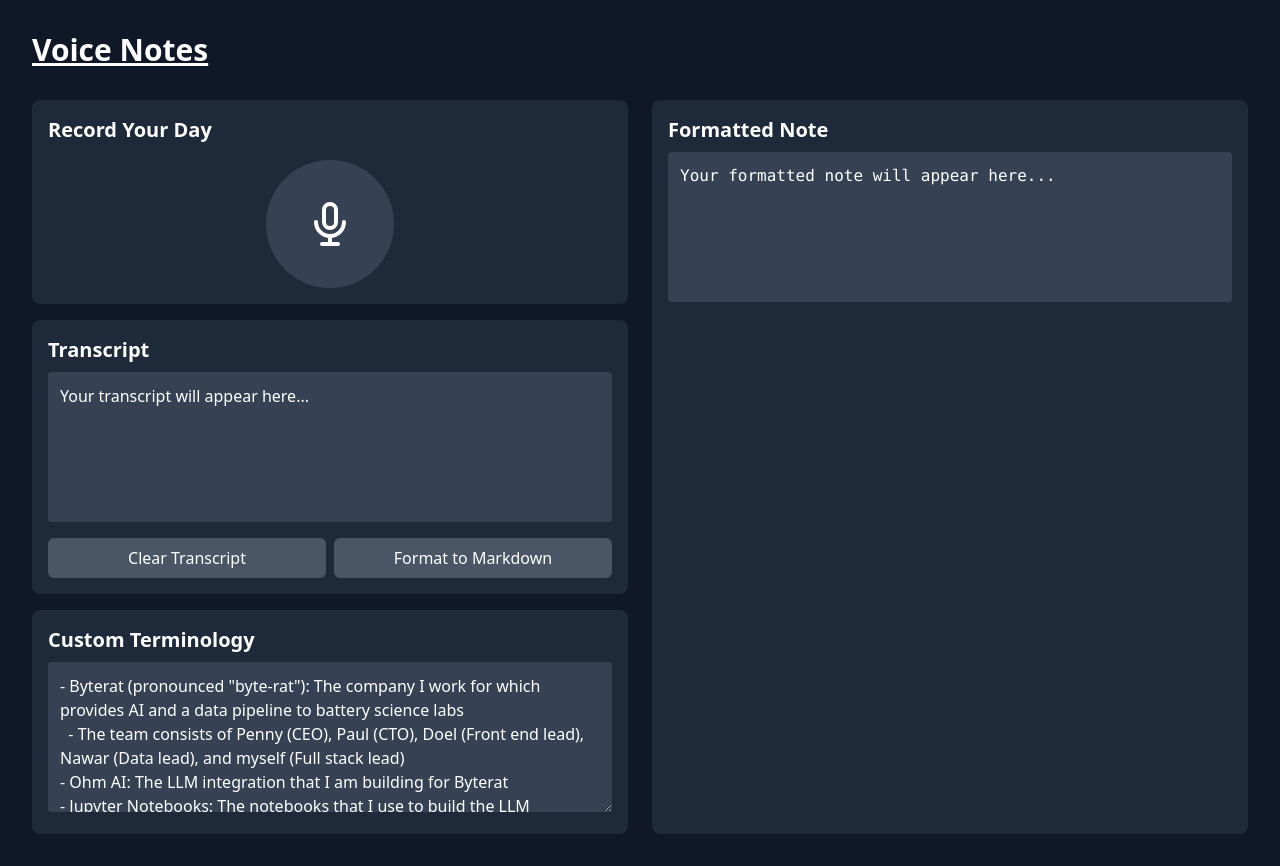
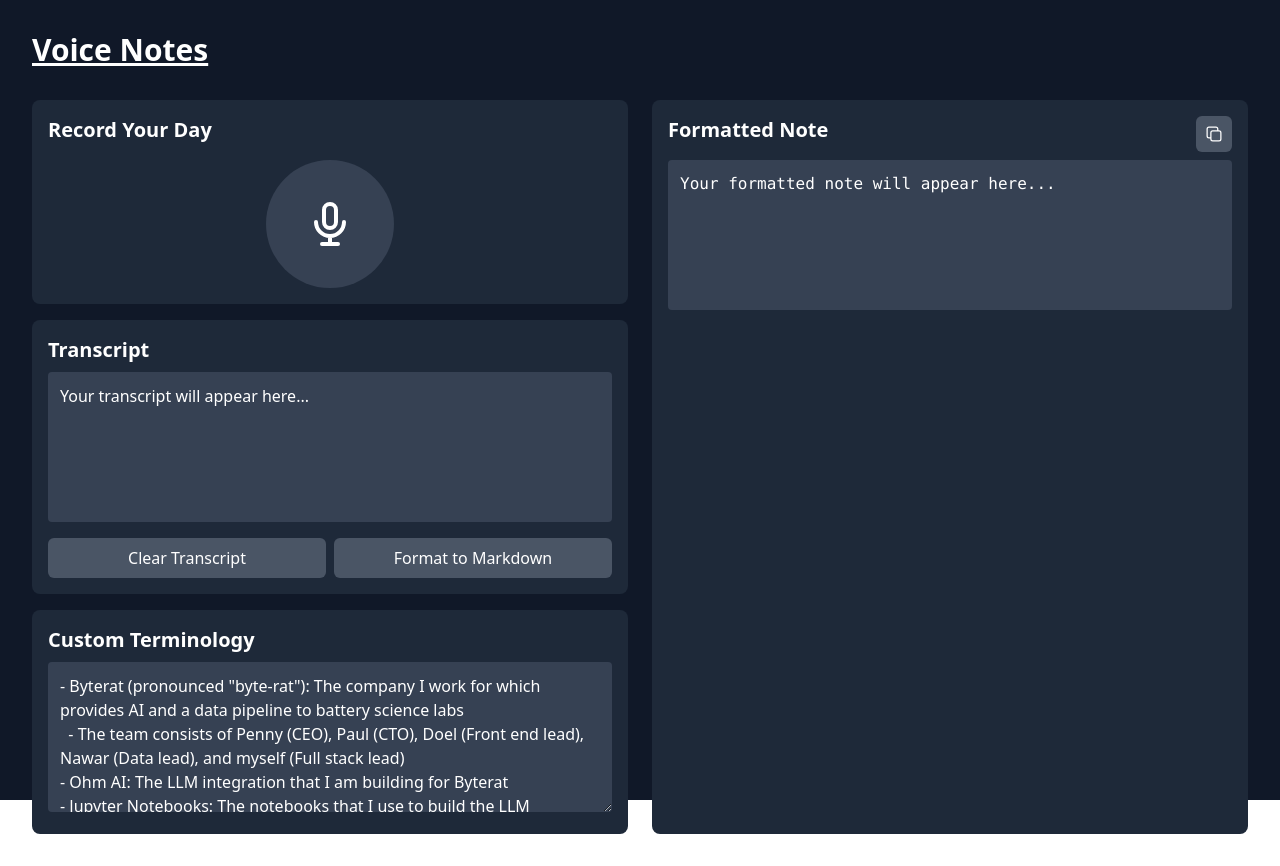
Before and after one commit to colindchung/voice-notes, a React (Vite) app: page / in a window 1280 px wide. After the commit the page ends 834 px from the top, so only its background shows below. Built offline with nearby package versions, Linux system fonts and the light colour scheme; no server answers.

Commit message:
copy note

```diff
--- a/package.json
+++ b/package.json
@@ -12,9 +12,11 @@
     "format:check": "prettier --check ."
   },
   "dependencies": {
+    "@heroicons/react": "^2.2.0",
     "@tailwindcss/vite": "^4.0.17",
     "react": "^19.0.0",
     "react-dom": "^19.0.0",
+    "react-hot-toast": "^2.5.2",
     "tailwindcss": "^4.0.17"
   },
   "devDependencies": {
--- a/src/App.tsx
+++ b/src/App.tsx
@@ -1,6 +1,7 @@
 import { useState, useRef } from 'react';
 import './App.css';
-
+import { Square2StackIcon } from '@heroicons/react/24/outline';
+import toast, { Toaster } from 'react-hot-toast';
 const OPENAI_API_KEY = import.meta.env.VITE_OPENAI_API_KEY;
 
 /* TODOS:
@@ -22,6 +23,7 @@ const terminology = `- Byterat (pronounced "byte-rat"): The company I work for w
 - Enpower: Customer
 - Li-S: Customer
 - Indiana BIC: Customer (also referred to as just BIC)
+- Camp: Test workspace
 - Arbin, Neware, Biologic, Bitrode, Maccor: Brands of cyclers that our customers use
 - BDF: Battery Data Format
 - DAG: Directed Acyclic Graph - used by Ohm AI
@@ -161,8 +163,15 @@ function App() {
     setFormattedNote('');
   };
 
+  const copyFormattedNote = () => {
+    if (!formattedNote) return;
+    navigator.clipboard.writeText(formattedNote);
+
+    toast.success('Formatted note copied to clipboard');
+  };
+
   return (
-    <main className="flex h-full w-full flex-col bg-gray-900 p-8 text-white">
+    <main className="flex h-screen w-screen flex-col bg-gray-900 p-8 text-white">
       <h1 className="mb-8 text-3xl font-bold text-white underline">Voice Notes</h1>
 
       <div className="grid grid-cols-1 gap-6 md:grid-cols-2">
@@ -246,7 +255,16 @@ function App() {
 
         <div className="flex flex-col space-y-4">
           <div className="flex-grow rounded-lg bg-gray-800 p-4">
-            <h2 className="mb-2 text-xl font-semibold">Formatted Note</h2>
+            <div className="mb-2 flex flex-row justify-between">
+              <h2 className="mb-2 text-xl font-semibold">Formatted Note</h2>
+
+              <button
+                onClick={copyFormattedNote}
+                className="rounded-md bg-gray-600 px-2 text-sm text-white hover:bg-gray-700"
+              >
+                <Square2StackIcon className="h-5 w-5" />
+              </button>
+            </div>
             <div className="markdown-content max-h-[600px] min-h-[150px] overflow-y-auto rounded bg-gray-700 p-3">
               {isLoading && !formattedNote ? (
                 <div className="flex h-full items-center justify-center">
@@ -262,6 +280,7 @@ function App() {
           </div>
         </div>
       </div>
+      <Toaster />
     </main>
   );
 }
```
Also changed, not shown: 1 other file (tests, documents, lock files or other folders).
